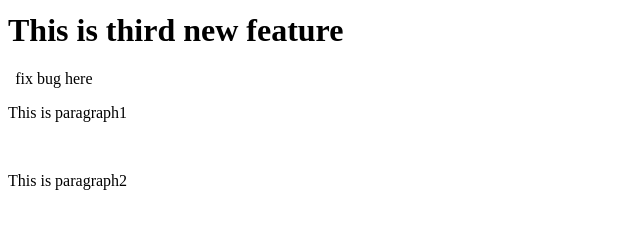
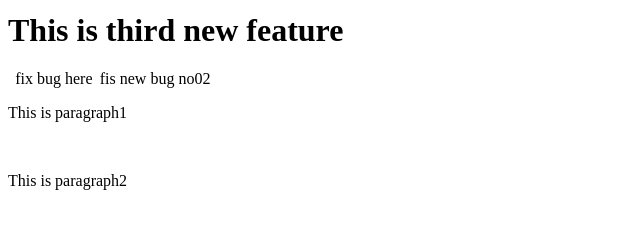
Before and after one commit to Apiwit22/sample_git2, a plain HTML site: page index.html in a window 1280 px wide. Shown: the part 211-440 px from the top of the page, without its empty margins (0-640 px from the left). Drawn offline with Linux system fonts and the light colour scheme.

Commit message:
Fix #2 susscessfully

```diff
--- a/index.html
+++ b/index.html
@@ -7,6 +7,7 @@
 <h1>This is another new feature</h1>
 <h1>This is third new feature</h1>
 <h>fix bug here</h>
+<h>fis new bug no02<h/2>
 <p>This is paragraph1</p>
 <p>This is paragraph2</p>
 </body>
```
